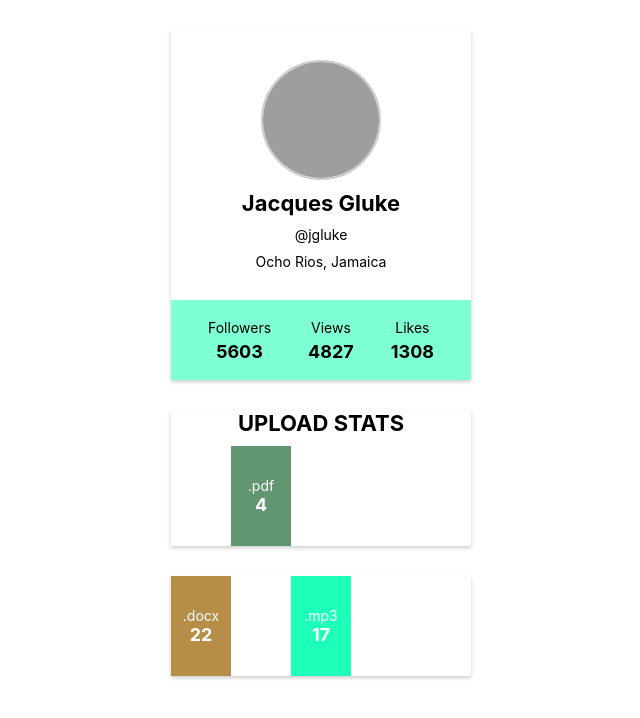
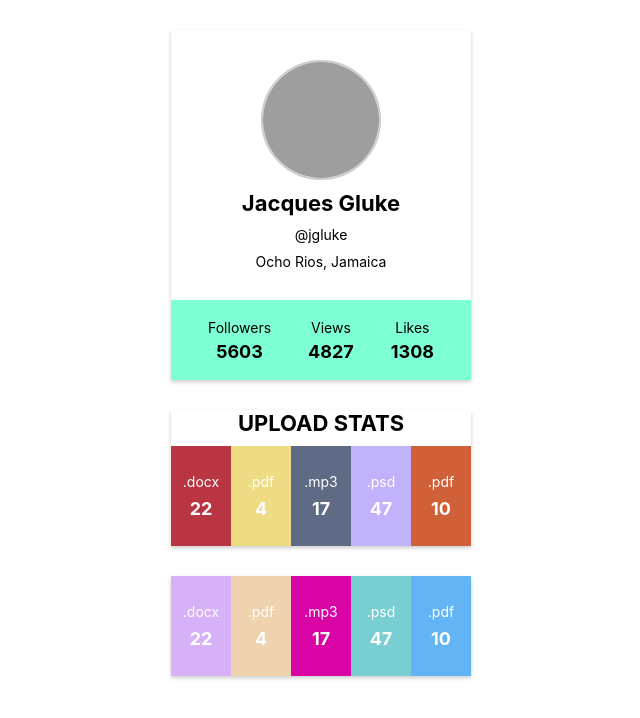
Before and after one commit to alex-neveroff/goit-react-hw-01-components, a React (Create React App) app: page / in a window 1280 px wide. Shown: the top 718 px of the page, without its empty margins (319-959 px from the left). Built offline with nearby package versions, Linux system fonts and the light colour scheme; grey boxes are pictures that could not be loaded.

Commit message:
Statistics

```diff
--- a/src/components/Statistics/Statistics.jsx
+++ b/src/components/Statistics/Statistics.jsx
@@ -8,6 +8,7 @@ import {
   Label,
   Quantity,
 } from './Statistics.styled';
+
 export const Statistics = ({ title, stats }) => {
   return (
     <StatsTable>
--- a/src/components/Statistics/Statistics.styled.jsx
+++ b/src/components/Statistics/Statistics.styled.jsx
@@ -28,6 +28,7 @@ export const StatsItem = styled.li`
   flex-direction: column;
   align-items: center;
   justify-content: center;
+  gap: 8px;
   width: 60px;
   height: 100px;
 `;
--- a/src/components/getRandomColor.js
+++ b/src/components/getRandomColor.js
@@ -1,13 +1,8 @@
 export function getRandomColor() {
-  const minLuminance = 0.4;
-  const r = Math.floor(Math.random() * 256);
-  const g = Math.floor(Math.random() * 256);
-  const b = Math.floor(Math.random() * 256);
-  const luminance = (0.2126 * r + 0.7152 * g + 0.0722 * b) / 255;
-
-  if (luminance > minLuminance) {
-    return `#${r.toString(16)}${g.toString(16)}${b.toString(16)}`;
-  } else {
-    getRandomColor();
+  const letters = '0123456789ABCDEF';
+  let color = '#';
+  for (let i = 0; i < 6; i++) {
+    color += letters[Math.floor(Math.random() * 16)];
   }
+  return color;
 }
--- a/src/components/test.css
+++ b/src/components/test.css
@@ -1,3 +1,3 @@
 .class {
-  color: #ffffff;
+  background-color: #808080;
 }
```
